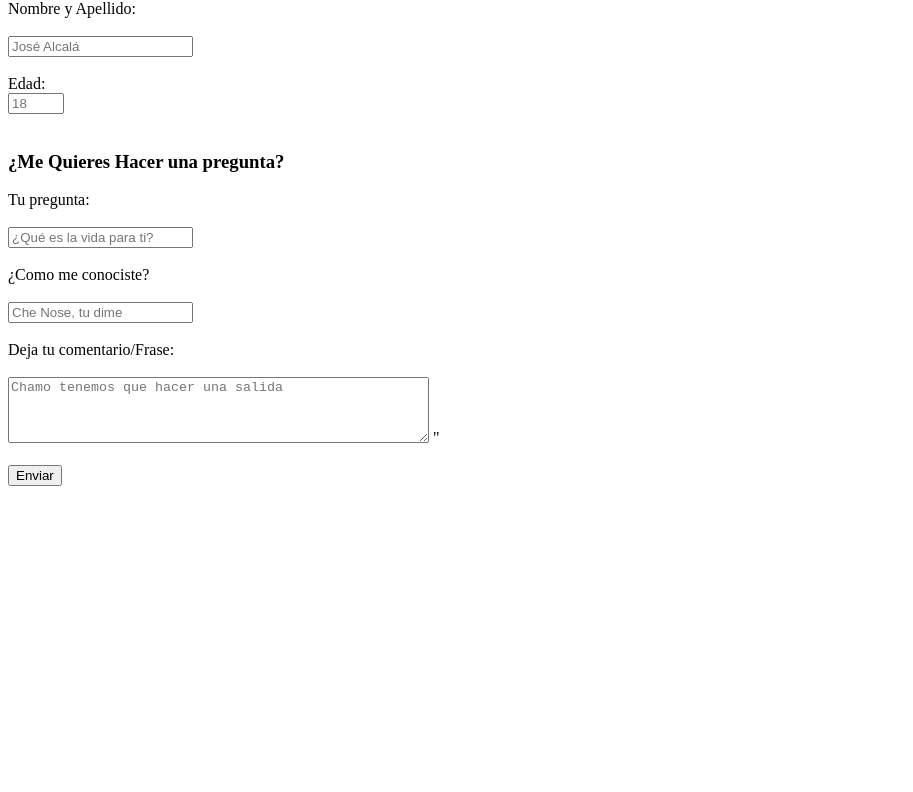
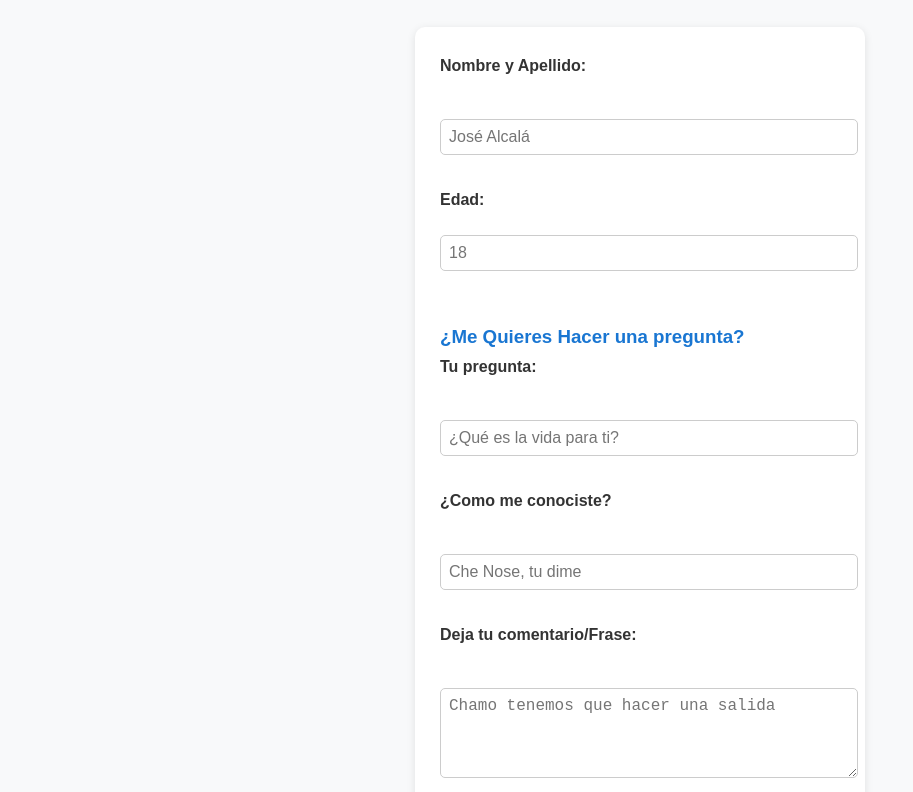
Before and after one commit to joseproooooo/Formulario-para-amigos, a plain HTML site: page Index.html in a window 1280 px wide. Shown: the part 80-872 px from the top of the page, without its empty margins (0-913 px from the left). Before the commit the page ends 800 px from the top, so only its background shows below. Drawn offline with Linux system fonts and the light colour scheme.

Commit message:
Update Index.html

```diff
--- a/Index.html
+++ b/Index.html
@@ -3,6 +3,61 @@
 <head>
     <meta charset="UTF-8" />
     <title>Formulario para amigos</title>
+    <style>
+        body {
+            background-color: #f8f9fa;
+            font-family: Arial, sans-serif;
+            margin: 0;
+            padding: 0;
+        }
+        h1 {
+            color: #d32f2f;
+            text-align: center;
+            margin-top: 30px;
+        }
+        form {
+            background: #fff;
+            max-width: 400px;
+            margin: 40px auto;
+            padding: 30px 25px;
+            border-radius: 10px;
+            box-shadow: 0 2px 8px rgba(0,0,0,0.1);
+        }
+        label {
+            color: #333;
+            font-weight: bold;
+            display: block;
+            margin-bottom: 8px;
+        }
+        input[type="text"],
+        input[type="number"],
+        textarea {
+            width: 100%;
+            padding: 8px;
+            margin-bottom: 18px;
+            border: 1px solid #ccc;
+            border-radius: 5px;
+            font-size: 16px;
+        }
+        input[type="submit"] {
+            background-color: #d32f2f;
+            color: #fff;
+            border: none;
+            padding: 12px 0;
+            width: 100%;
+            border-radius: 5px;
+            font-size: 18px;
+            cursor: pointer;
+            transition: background 0.3s;
+        }
+        input[type="submit"]:hover {
+            background-color: #b71c1c;
+        }
+        h3 {
+            color: #1976d2;
+            margin-bottom: 10px;
+        }
+    </style>
 </head>
 <body>
     <h1> Formulario Para Amigos </h1>
@@ -22,7 +77,7 @@
         <input type="text" id="Como_me_conociste" name="Como_me_conociste" placeholder="Che Nose, tu dime"><br><br>
         <label for="Comentario">Deja tu comentario/Frase:</label><br><br>
         <textarea id="Comentario" name="Comentario" rows="4" cols="50" placeholder="Chamo tenemos que hacer una salida"></textarea>
-        </textarea>"<br><br>
+        </textarea><br><br>
 
         <input type="submit" value="Enviar"/>
 
```
